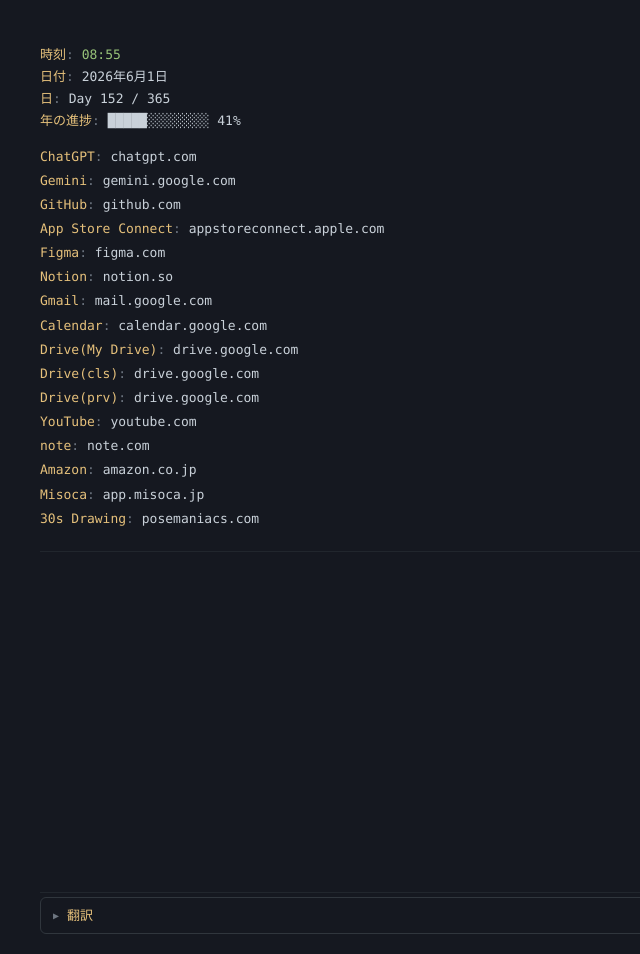
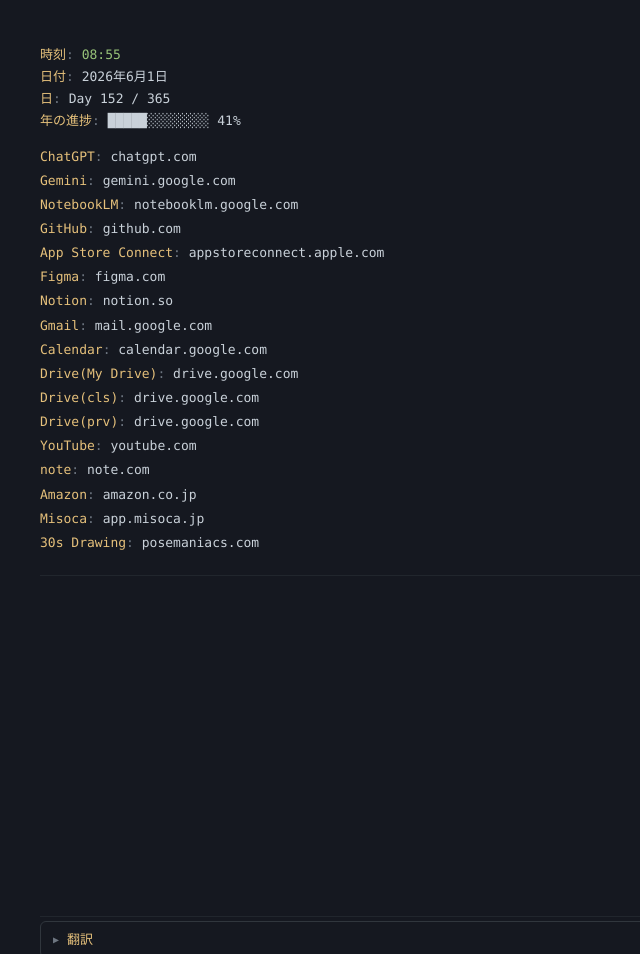
Before and after one commit to nyapp/startpage, a plain HTML site: page index.html in a window 1280 px wide. Shown: the top 954 px of the page, without its empty margins (0-640 px from the left). Drawn offline with Linux system fonts and the light colour scheme.

Commit message:
Add NotebookLM link to index.html for improved resource accessibility.

```diff
--- a/index.html
+++ b/index.html
@@ -38,6 +38,7 @@
             <div class="links-row" aria-label="リンク">
               <div class="link-item"><span class="link-label">ChatGPT</span><a href="https://chatgpt.com/" target="_blank" rel="noreferrer"></a></div>
               <div class="link-item"><span class="link-label">Gemini</span><a href="https://gemini.google.com/" target="_blank" rel="noreferrer"></a></div>
+              <div class="link-item"><span class="link-label">NotebookLM</span><a href="https://notebooklm.google.com/" target="_blank" rel="noreferrer"></a></div>
               <div class="link-item"><span class="link-label">GitHub</span><a href="https://github.com/" target="_blank" rel="noreferrer"></a></div>
               <div class="link-item"><span class="link-label">App Store Connect</span><a href="https://appstoreconnect.apple.com/" target="_blank" rel="noreferrer"></a></div>
               <div class="link-item"><span class="link-label">Figma</span><a href="https://www.figma.com/" target="_blank" rel="noreferrer"></a></div>
```
